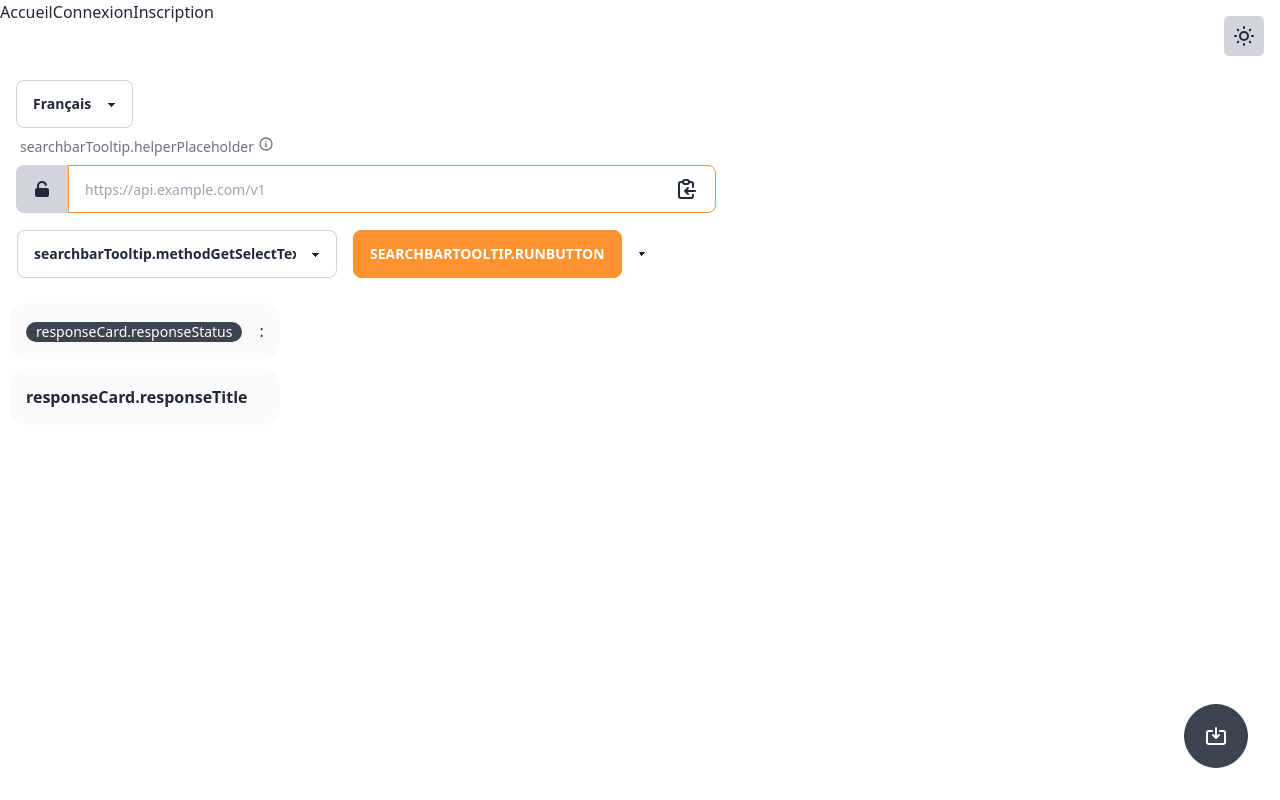
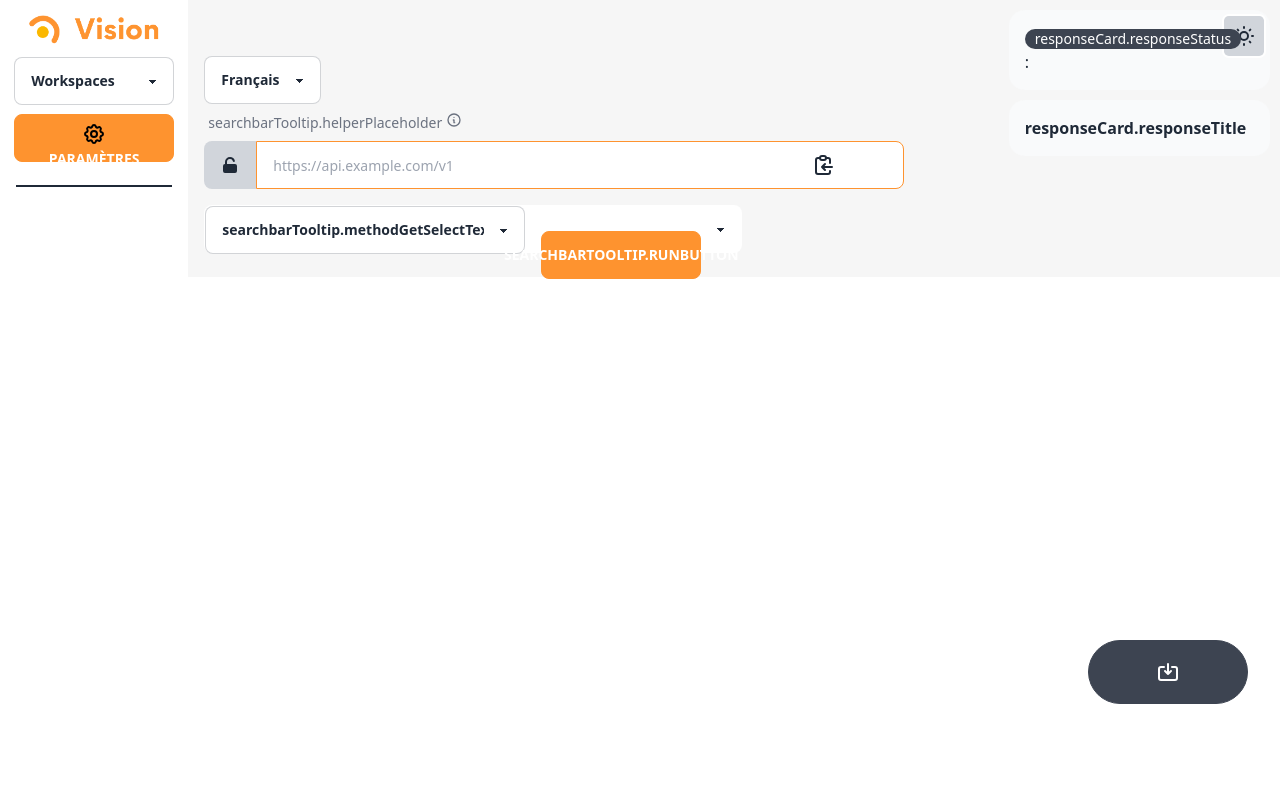
Before and after one commit to Vision-Data/app, a Vue app: page / in a window 1280 px wide. Built offline with nearby package versions, Linux system fonts and the light colour scheme; grey boxes are pictures that could not be loaded.

Commit message:
feat: add Menu to Home

```diff
--- a/src/components/Workspace.vue
+++ b/src/components/Menu.vue
@@ -1,5 +1,4 @@
 <template>
-  <div class="body">
     <div class="menu">
       <div class="workspace-page">
         <img
@@ -44,23 +43,16 @@
         </div>
       </div>
     </div>
-  </div>
 </template>
 
 <script>
 export default {
-  name: "Workspace",
+  name: "Menu",
   methods: {},
 };
 </script>
 
 <style>
-.body {
-  background-color: #f6f6f6;
-  display: flex;
-  width: 100%;
-  height: 100vh;
-}
 
 .menu {
   background-color: #ffffff;
--- a/src/router/index.js
+++ b/src/router/index.js
@@ -16,7 +16,7 @@ const routes = [
     {
         path: '/workspace',
         name: 'Workspace',
-        component: () => import(/* webpackChunkName: "about" */ '../components/Workspace.vue')
+        component: () => import(/* webpackChunkName: "about" */ '../components/Menu.vue')
     }
     // {
     //     path: '/login',
--- a/src/views/Home.vue
+++ b/src/views/Home.vue
@@ -1,10 +1,6 @@
 <template>
-  <div>
-    <nav>
-      <router-link to="/">Accueil</router-link>
-      <router-link to="/login">Connexion</router-link>
-      <router-link to="/register">Inscription</router-link>
-    </nav>
+  <div class="workspace">
+    <Menu />
     <div class="flex justify-center mt-10">
       <header>
         <language-select />
@@ -75,6 +71,7 @@ import Chart from "../components/Charts/Chart.vue";
 import RequestBody from "../components/RequestBody.vue";
 import DiagramChoice from "../components/DiagramChoice.vue";
 import LanguageSelect from "../components/LanguageSelect.vue";
+import Menu from "../components/Menu.vue";
 
 export default {
   name: "Home",
@@ -87,6 +84,7 @@ export default {
     RequestBody,
     DiagramChoice,
     LanguageSelect,
+    Menu,
   },
   data() {
     return {
@@ -161,4 +159,10 @@ header {
 #selectSchema svg {
   pointer-events: none;
 }
+
+.workspace {
+  display: flex;
+  background-color: #f6f6f6;
+  height: auto;
+}
 </style>
```
